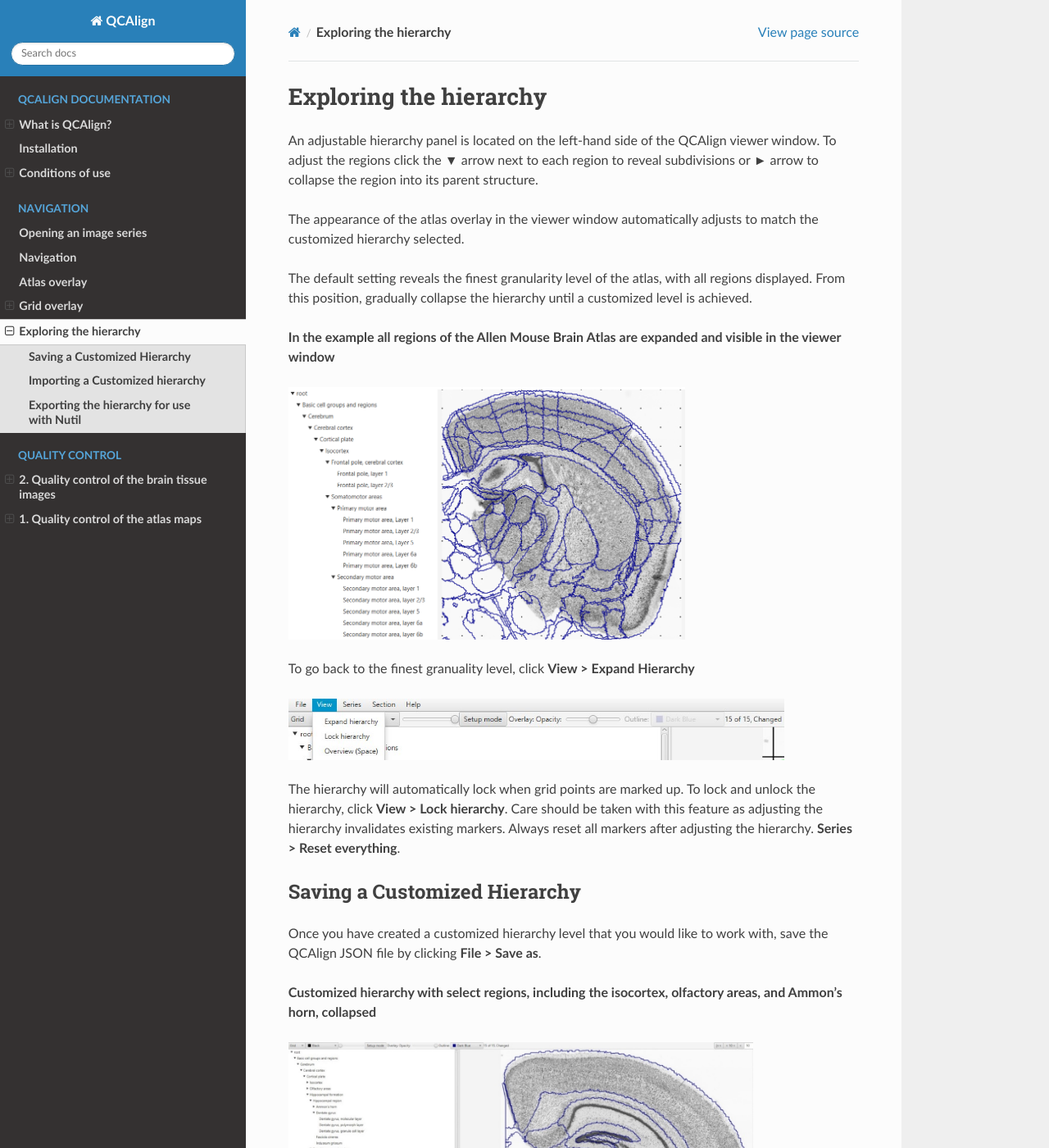
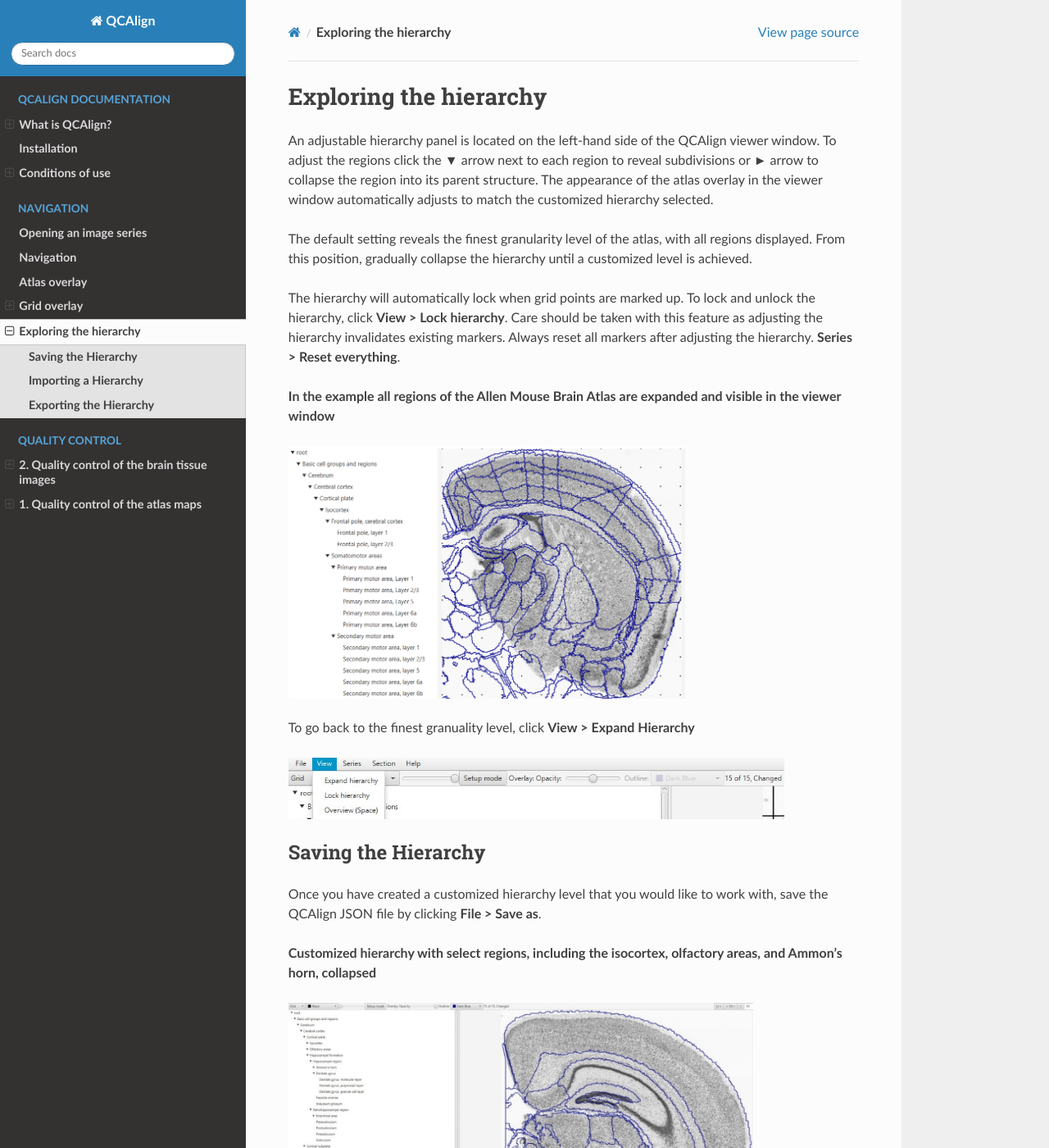
Before and after one commit to Neural-Systems-at-UIO/QCAlign, a Sphinx documentation site: the page built from docs/hierarchy.rst, in a window 1280 px wide and 1400 px high. Shown: the whole window at 82% size. Built offline with Sphinx 7.4.7 and the Read the Docs theme 2.0.0, drawn with Linux system fonts in a browser that asks for light colours; some of the changed text lies outside the part shown.

Commit message:
Update hierarchy.rst

```diff
--- a/docs/hierarchy.rst
+++ b/docs/hierarchy.rst
@@ -3,14 +3,14 @@
 
 An adjustable hierarchy panel is located on the left-hand side of the
 QCAlign viewer window. To adjust the regions click the ▼ arrow next to each region to reveal subdivisions or
-► arrow to collapse the region into its parent structure.
-
-The appearance of the atlas overlay in the viewer window
+► arrow to collapse the region into its parent structure. The appearance of the atlas overlay in the viewer window
 automatically adjusts to match the customized hierarchy selected.
 
 The default setting reveals the finest granularity level of the atlas,
 with all regions displayed. From this position, gradually collapse the hierarchy until a customized level is
 achieved.
+
+The hierarchy will automatically lock when grid points are marked up. To lock and unlock the hierarchy, click **View > Lock hierarchy**. Care should be taken with this feature as adjusting the hierarchy invalidates existing markers. Always reset all markers after adjusting the hierarchy. **Series > Reset everything**.
 
 **In the example all regions of the Allen Mouse Brain Atlas are expanded and visible
 in the viewer window**
@@ -25,9 +25,7 @@ To go back to the finest granuality level, click **View >** **Expand Hierarchy**
    :width: 6.3in
    :height: 0.77896in
 
-The hierarchy will automatically lock when grid points are marked up. To lock and unlock the hierarchy, click **View > Lock hierarchy**. Care should be taken with this feature as adjusting the hierarchy invalidates existing markers. Always reset all markers after adjusting the hierarchy. **Series > Reset everything**.
-
-**Saving a Customized Hierarchy**
+**Saving the Hierarchy**
 ------------------------------
 
 Once you have created a customized hierarchy level that you would like
@@ -41,8 +39,8 @@ isocortex, olfactory areas, and Ammon’s horn, collapsed**
    :height: 3.7093in
 
 
-**Importing a Customized hierarchy**
--------------------------------------
+**Importing a Hierarchy**
+---------------------------
 
 A customized hierarchy may be imported from a QCAlign JSON file into another QCAlign JSON to reduce the need to adjust the hierarchy with each run.
 This feature is useful when assessing multiple brain series.
@@ -54,8 +52,8 @@ This feature is useful when assessing multiple brain series.
    customized hierarchy: not the markers, point spacing or other
    settings from the QCAlign JSON file.
 
-**Exporting the hierarchy for use with Nutil**
-----------------------------------------
+**Exporting the Hierarchy**
+-----------------------------
 
 The purpose of hierarchy export feature is to generate a .TXT file that is compatible with Nutil Quantifier.
 
```
